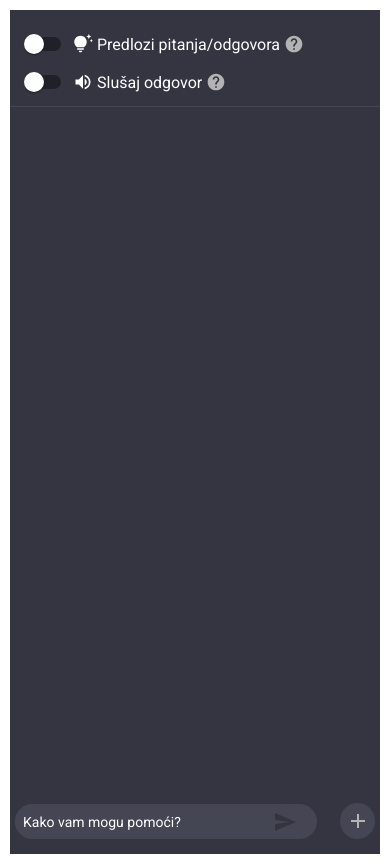
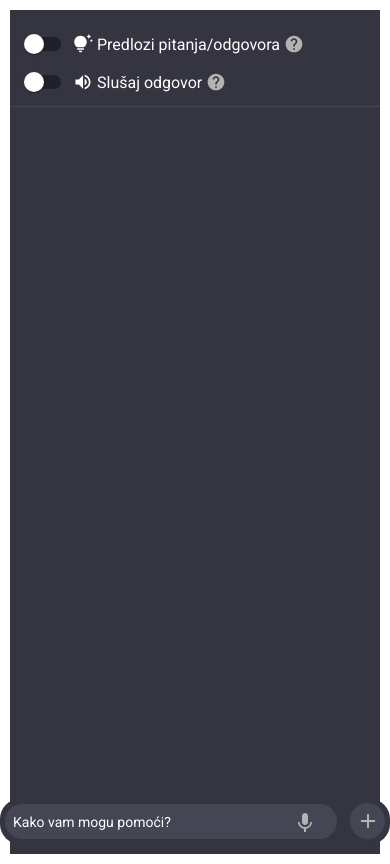
Before and after one commit to SelenaDelcev/ChatApp, a React (Create React App) app in the folder frontend/: page / in a window 390 px wide. Built offline with nearby package versions, Linux system fonts and the light colour scheme.

Commit message:
Added voice recorder

```diff
--- a/frontend/src/App.css
+++ b/frontend/src/App.css
@@ -48,6 +48,12 @@
   padding: 10px;
   background-color: #343541;
   border-radius: 20px;
+  position: fixed;
+  bottom: 0;
+  left: 0;
+  right: 0;
+  max-width: 600px;
+  margin: 0 auto;
 }
 
 .message-input {
@@ -77,7 +83,7 @@
 .message-input .send-button {
   width: 45px;
   height: 45px;
-  padding: 6px;
+  padding: 0;
   border: none;
   -moz-border-radius:50%;
   -webkit-border-radius:50%;
@@ -88,6 +94,12 @@
   align-items: center;
   justify-content: center;
   transition: background-color 0.3s, color 0.3s;
+  box-sizing: border-box;
+}
+
+.message-input .send-button.recording {
+  background-color: #db313b;
+  color: white;
 }
 
 .message-input .send-button:hover {
@@ -110,7 +122,6 @@ button:enabled {
 }
 
 button:enabled:hover {
-  background-color: black;
   color: white;
 }
 
@@ -268,7 +279,7 @@ button:disabled:hover {
   }
 
   .message-input .input-container {
-    margin-right: 15px;
+    margin-right: 5px;
   }
 
   .message-input input[type="text"] {
--- a/frontend/src/App.js
+++ b/frontend/src/App.js
@@ -14,6 +14,7 @@ import Tooltip from '@mui/material/Tooltip';
 import HelpIcon from '@mui/icons-material/Help';
 import TipsAndUpdatesIcon from '@mui/icons-material/TipsAndUpdates';
 import VolumeUpIcon from '@mui/icons-material/VolumeUp';
+import KeyboardVoiceIcon from '@mui/icons-material/KeyboardVoice';
 import { alpha, styled } from '@mui/material/styles';
 import { pink } from '@mui/material/colors';
 import { v4 as uuidv4 } from 'uuid';
@@ -33,6 +34,7 @@ const PinkSwitch = styled(Switch)(({ theme }) => ({
 const App = () => {
   const [messages, setMessages] = useState([]);
   const [userMessage, setUserMessage] = useState('');
+  const [isRecording, setIsRecording] = useState(false);
   const messagesEndRef = useRef(null);
   const [sessionId, setSessionId] = useState('');
   const [suggestionsEnabled, setSuggestionsEnabled] = useState(false);
@@ -57,6 +59,10 @@ const App = () => {
     scrollToBottom();
   }, [messages]);
 
+  const handleVoiceClick = () => {
+    setIsRecording(!isRecording);
+  };
+
   const handleClearChat = () => {
     setMessages([]);
     sessionStorage.removeItem('sessionId');
@@ -73,6 +79,9 @@ const App = () => {
       content: userMessage
     };
 
+    setMessages([...messages, newMessage]);
+    setUserMessage('');
+
     try {
       const response = await axios.post('https://chatappdemobackend.azurewebsites.net/chat', newMessage, {
         headers: {
@@ -83,8 +92,7 @@ const App = () => {
       });
 
       const filteredMessages = response.data.messages.filter(msg => msg.role !== 'system');
-      setMessages(filteredMessages);
-      setUserMessage('');
+      setMessages([...filteredMessages]);
     } catch (error) {
       console.error('Network or Server Error:', error);
       if (error.response) {
@@ -158,9 +166,20 @@ const App = () => {
                 value={userMessage}
                 onChange={(e) => setUserMessage(e.target.value)}
               />
-              <Button type="submit" disabled={!userMessage.trim()} className="send-button">
-                <SendIcon />
-              </Button>
+              {userMessage.trim() ? (
+                <Button type="submit" className="send-button">
+                  <SendIcon />
+                </Button>
+              ) : (
+                <Tooltip title="Kliknite da započnete snimanje">
+                  <Button
+                    className={`send-button ${isRecording ? 'recording' : ''}`}
+                    onClick={handleVoiceClick}
+                  >
+                    <KeyboardVoiceIcon />
+                  </Button>
+                </Tooltip>
+              )}
             </div>
           </form>
           <SpeedDial
```
